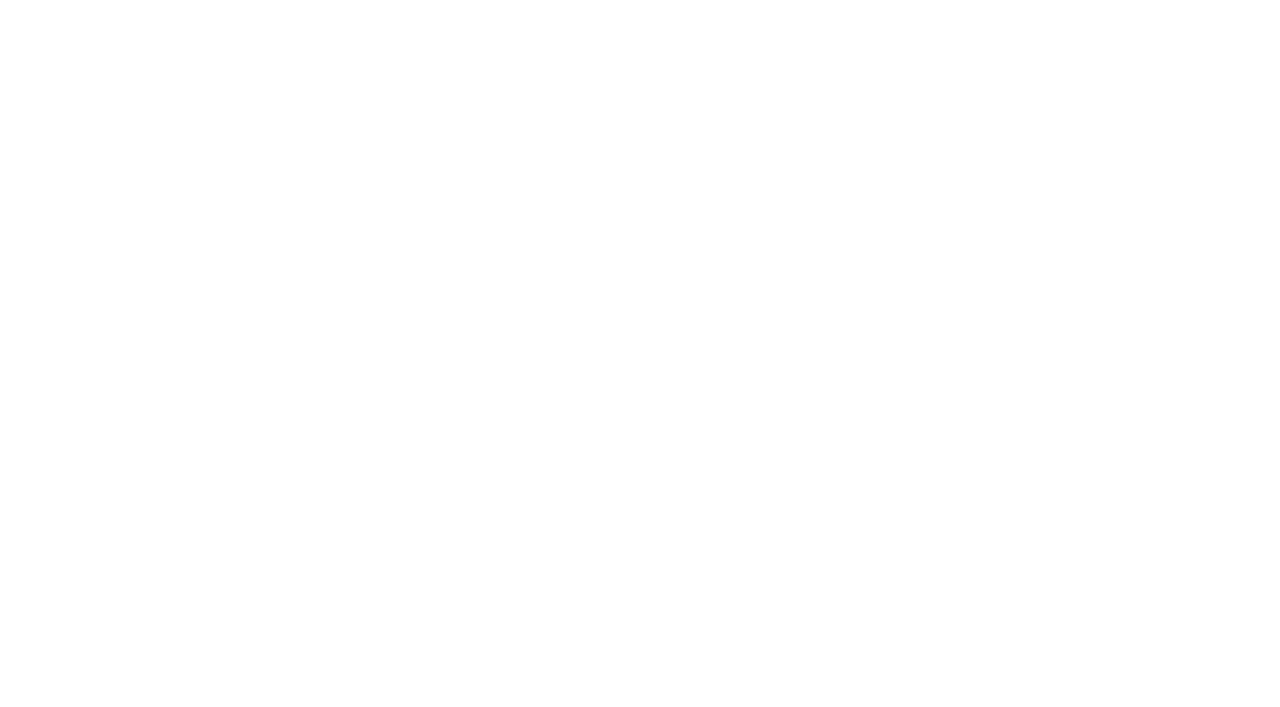
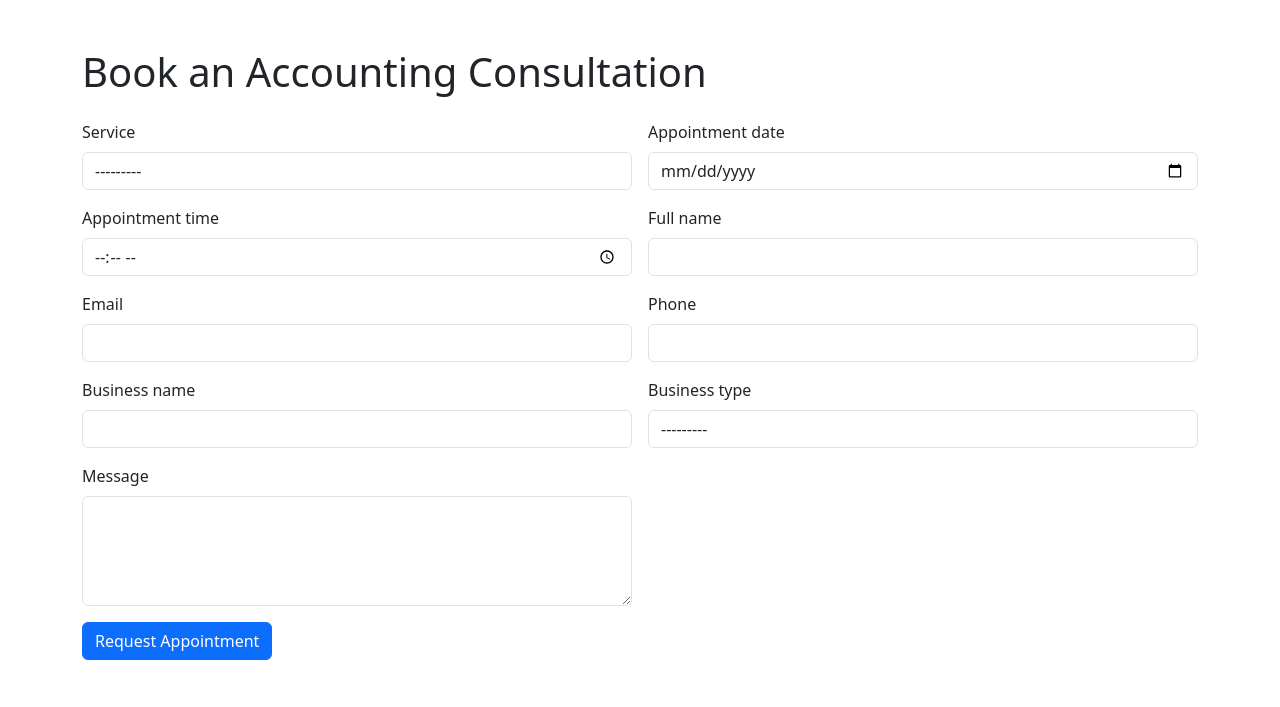
Before and after one commit to vfb-dev/bookbookgo, a Django app: page /book/ in a window 1280 px wide. Before the commit the part shown is empty. Shown: the top 707 px of the page. Run offline with Django 5.2, Linux system fonts and the light colour scheme; some libraries are stand-ins or nearby versions.

Commit message:
appointment form

```diff
--- /dev/null
+++ b/bookings/forms.py
@@ -0,0 +1,30 @@
+from django import forms
+from .models import Appointment
+
+
+class AppointmentForm(forms.ModelForm):
+    class Meta:
+        model = Appointment
+        fields = [
+            "service",
+            "appointment_date",
+            "appointment_time",
+            "full_name",
+            "email",
+            "phone",
+            "business_name",
+            "business_type",
+            "message",
+        ]
+
+        widgets = {
+            "appointment_date": forms.DateInput(attrs={"type": "date", "class": "form-control"}),
+            "appointment_time": forms.TimeInput(attrs={"type": "time", "class": "form-control"}),
+            "message": forms.Textarea(attrs={"rows": 4, "class": "form-control"}),
+        }
+
+    def __init__(self, *args, **kwargs):
+        super().__init__(*args, **kwargs)
+
+        for field in self.fields.values():
+            field.widget.attrs.setdefault("class", "form-control")
--- a/bookings/views.py
+++ b/bookings/views.py
@@ -1,7 +1,18 @@
-from django.shortcuts import render
+from django.shortcuts import render, redirect
 from django.views import View
+from .forms import AppointmentForm
 
 # Create your views here.
 class AppointmentCreateView(View):
     def get(self, request):
-        return render(request, "bookings/appointment_form.html")
+        form = AppointmentForm()
+        return render(request, "bookings/appointment_form.html", {"form": form})
+
+    def post(self, request):
+        form = AppointmentForm(request.POST)
+
+        if form.is_valid():
+            form.save()
+            return redirect("appointment_create")
+
+        return render(request, "bookings/appointment_form.html", {"form": form})
--- a/templates/bookings/appointment_form.html
+++ b/templates/bookings/appointment_form.html
@@ -1,4 +1,23 @@
-{% extends 'base.html' %}
+{% extends 'base.html' %} {% block content %}
+<div class="container py-5">
+  <h1 class="mb-4">Book an Accounting Consultation</h1>
 
-<!-- Content -->
-{% block content %} {% endblock %}
+  <form method="post" class="row g-3">
+    {% csrf_token %} {% for field in form %}
+    <div class="col-md-6">
+      <label class="form-label" for="{{ field.id_for_label }}">
+        {{ field.label }}
+      </label>
+
+      {{ field }} {% if field.errors %}
+      <div class="text-danger small">{{ field.errors }}</div>
+      {% endif %}
+    </div>
+    {% endfor %}
+
+    <div class="col-12">
+      <button type="submit" class="btn btn-primary">Request Appointment</button>
+    </div>
+  </form>
+</div>
+{% endblock %}
```
